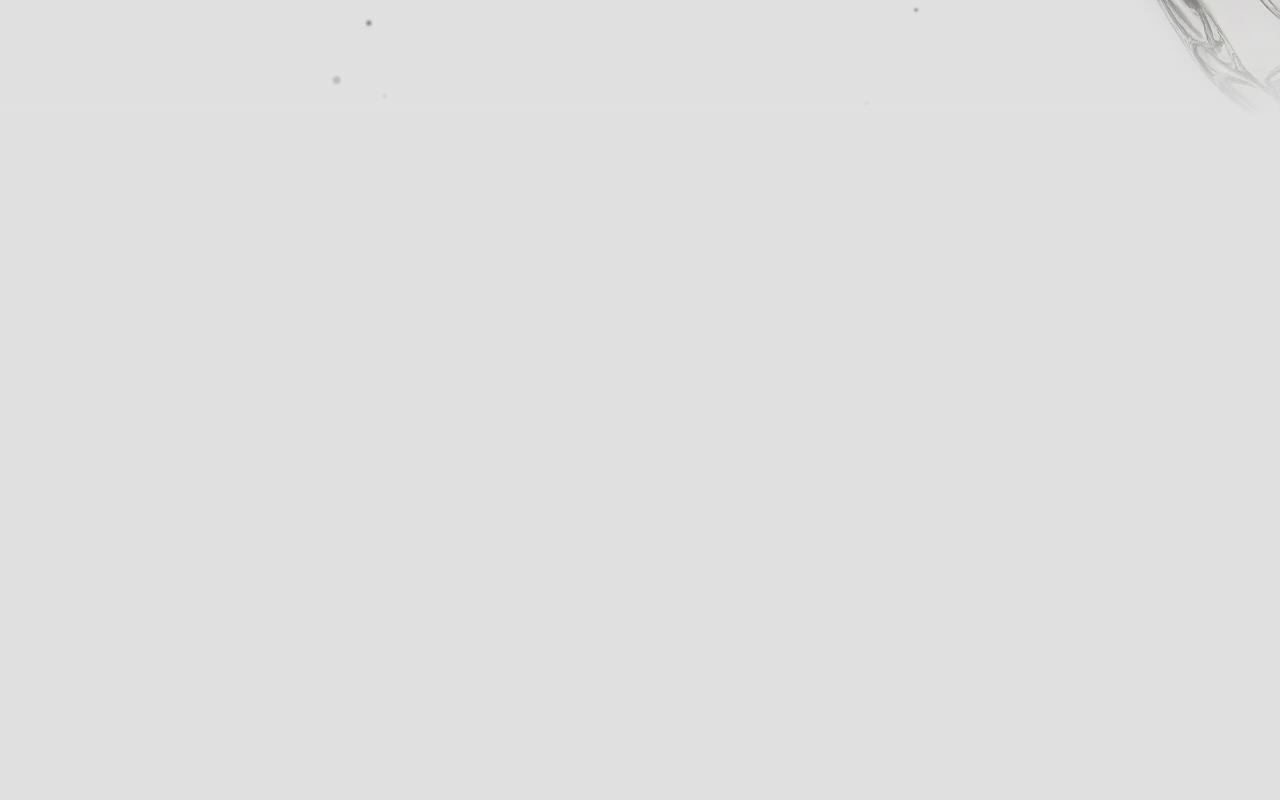
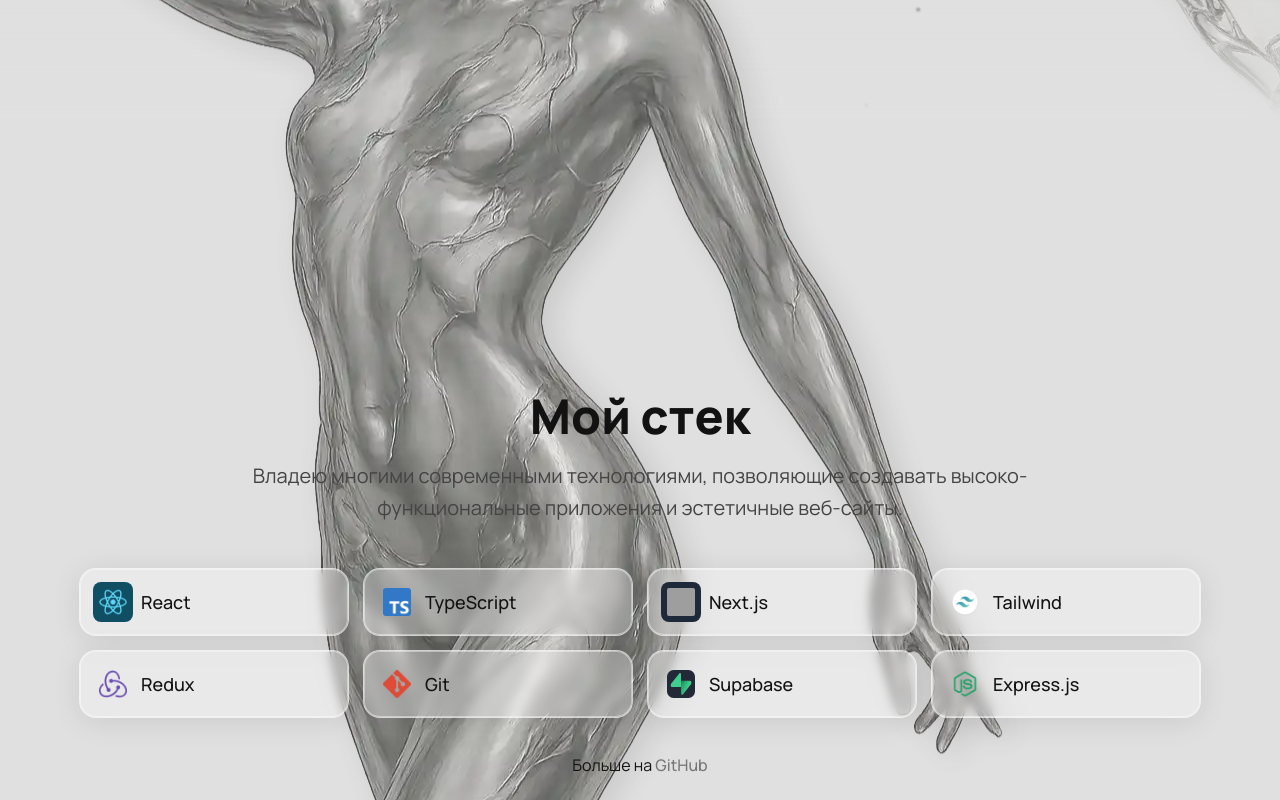
Before and after one commit to xtrphy/portfolio-website, a Next.js app: page / in a window 1280 px wide. Shown: the part 680-1480 px from the top of the page. Before the commit the page ends 800 px from the top, so only its background shows below. Built offline with nearby package versions, Linux system fonts and the light colour scheme; grey boxes are pictures that could not be loaded.

Commit message:
styles: adapt stack section

```diff
--- a/src/app/page.tsx
+++ b/src/app/page.tsx
@@ -3,7 +3,7 @@
 // import Footer from '@/components/Footer';
 import HomeSection from '@/components/HomeSection';
 // import ProjectsSection from '@/components/ProjectsSection';
-// import StackSection from '@/components/StackSection';
+import StackSection from '@/components/StackSection';
 import { motion } from 'framer-motion';
 
 const Home = () => {
@@ -15,7 +15,7 @@ const Home = () => {
             transition={{ duration: 1 }}
         >
             <HomeSection />
-            {/* <StackSection /> */}
+            <StackSection />
             {/* <ProjectsSection /> */}
             {/* <Footer /> */}
         </motion.main>
--- a/src/components/StackSection.tsx
+++ b/src/components/StackSection.tsx
@@ -14,10 +14,13 @@ const StackSection = () => {
     const y = useTransform(scrollYProgress, [0, 1], [200, -15]);
 
     return (
-        <section className='relative h-screen flex justify-center' ref={ref}>
+        <section
+            className='relative min-h-screen flex justify-center items-center px-4 md:px-0'
+            ref={ref}
+        >
 
             <motion.div
-                className='absolute left-0 bottom-0 z-10 opacity-70 drop-shadow-[10px_5px_15px_rgba(0,0,0,0.15)]'
+                className='absolute left-0 bottom-0 md:z-10 opacity-70 drop-shadow-[10px_5px_15px_rgba(0,0,0,0.15)] hidden md:block'
                 style={{ y }}
             >
                 <Image
@@ -25,16 +28,16 @@ const StackSection = () => {
                     alt='Glass woman'
                     width={615}
                     height={615}
-                    className='pointer-events-none select-none fade-bottom'
+                    className='w-125 lg:w-auto pointer-events-none select-none fade-bottom'
                 />
             </motion.div>
 
-            <div className='pt-32 h-full flex flex-col justify-center items-center gap-5 max-w-6xl'>
-                <h2 className='text-6xl font-black'>Мой стек</h2>
+            <div className='md:z-20 md:pt-32 h-full flex flex-col justify-center items-center gap-5 w-full max-w-6xl text-center px-2'>
+                <h2 className='text-3xl sm:text-4xl lg:text-5xl 2xl:text-6xl font-black'>Мой стек</h2>
 
-                <p className='text-[#444] text-center w-4xl text-2xl leading-9'>Владею многими современными технологиями, позволяющие создавать высоко-функциональные приложения и эстетичные веб-сайты.</p>
+                <p className='text-[#444] lg:max-w-4xl text-sm sm:text-base md:text-lg text-center lg:text-xl 2xl:text-2xl leading-relaxed'>Владею многими современными технологиями, позволяющие создавать высоко-функциональные приложения и эстетичные веб-сайты.</p>
 
-                <div className='z-50 mt-5 mb-2 grid grid-cols-4 gap-5 w-5xl'>
+                <div className='z-50 mt-6 grid grid-cols-2 sm:grid-cols-3 md:grid-cols-4 gap-4 w-full px-2'>
                     <TechCard src='/react.webp' alt='React Logo' title='React' bgColor='bg-cyan-900' />
                     <TechCard src='/typescript.png' alt='TypeScript Logo' title='TypeScript' />
                     <TechCard src='/nextjs.png' alt='Next.js Logo' title='Next.js' bgColor='bg-gray-800' />
@@ -45,8 +48,13 @@ const StackSection = () => {
                     <TechCard src='/expressjs.webp' alt='Express.js Logo' title='Express.js' />
                 </div>
 
-                <span>
-                    Больше на <a href="https://github.com/xtrphy" target='_blank' className='text-[#777] font-medium hover:underline cursor-none'>
+                <span className='text-sm sm:text-base mt-4'>
+                    Больше на{' '}
+                    <a
+                        href="https://github.com/xtrphy"
+                        target='_blank'
+                        className='text-[#777] font-medium hover:underline cursor-none'
+                    >
                         GitHub</a>
                 </span>
 
--- a/src/components/custom/TechCard.tsx
+++ b/src/components/custom/TechCard.tsx
@@ -10,15 +10,15 @@ interface TechCardProps {
 
 const TechCard = ({ src, alt, title, bgColor }: TechCardProps) => {
     return (
-        <div className='bg-white/30 backdrop-blur-[5px] border border-white/40 rounded-2xl shadow-[0_4px_30px_rgba(0,0,0,0.1)] ring-1 ring-white/70 p-3 text-[#333] flex items-center gap-2 hover:scale-103 hover:ring-white hover:ring-2 hover:underline transition-all duration-200'>
+        <div className='w-full bg-white/30 backdrop-blur-[5px] border border-white/40 rounded-2xl shadow-[0_4px_30px_rgba(0,0,0,0.1)] ring-1 ring-white/70 p-3 text-[#333] flex items-center justify-start gap-2 hover:scale-103 hover:ring-white hover:ring-2 hover:underline transition-all duration-200'>
             <Image
                 src={src}
                 alt={alt}
-                width={48}
-                height={48}
-                className={`${bgColor} rounded-md p-1.5`}
+                width={40}
+                height={40}
+                className={`${bgColor} w-8 h-8 sm:w-10 sm:h-10 rounded-md p-1 sm:p-1.5`}
             />
-            <span className='text-[#121212] text-lg'>{title}</span>
+            <span className='text-[#121212] text-xs sm:text-lg font-medium'>{title}</span>
         </div>
     );
 };
```
